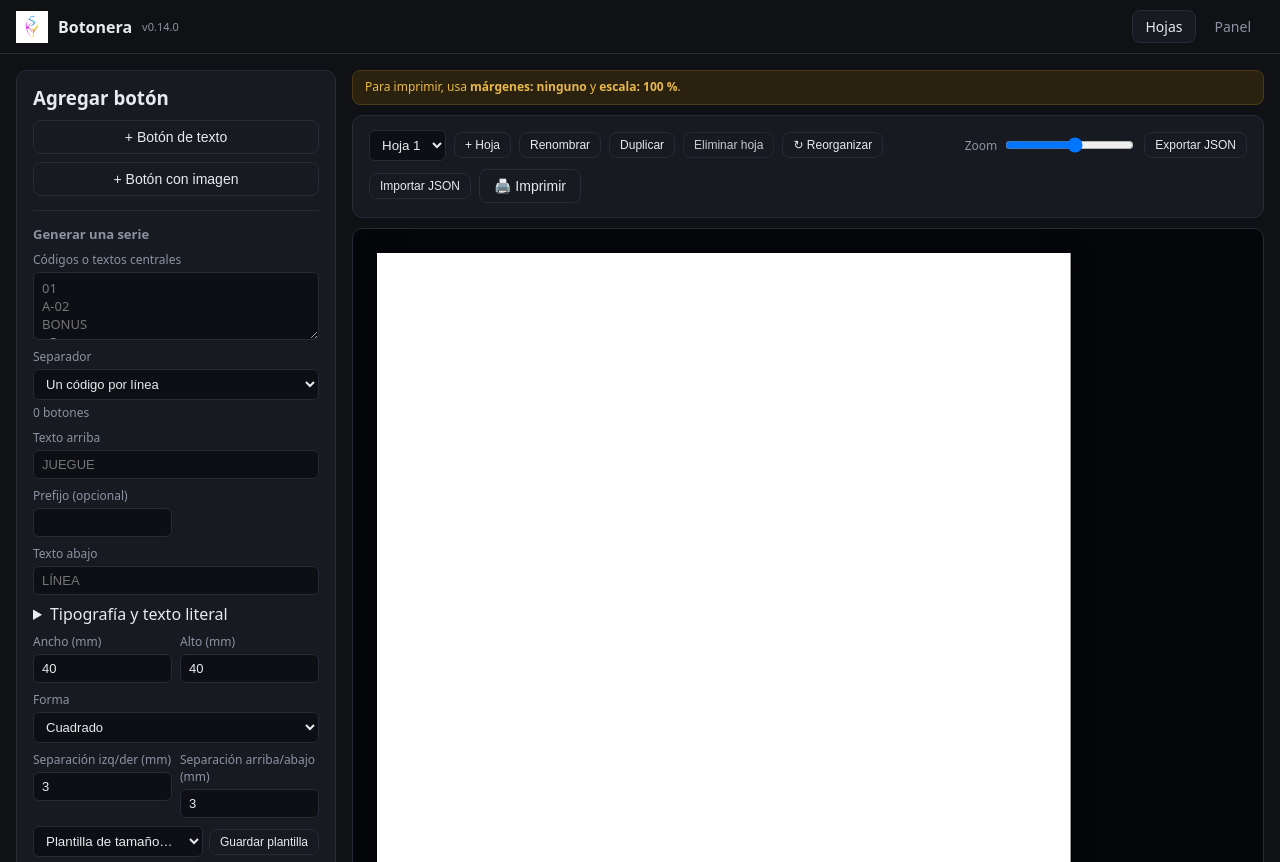
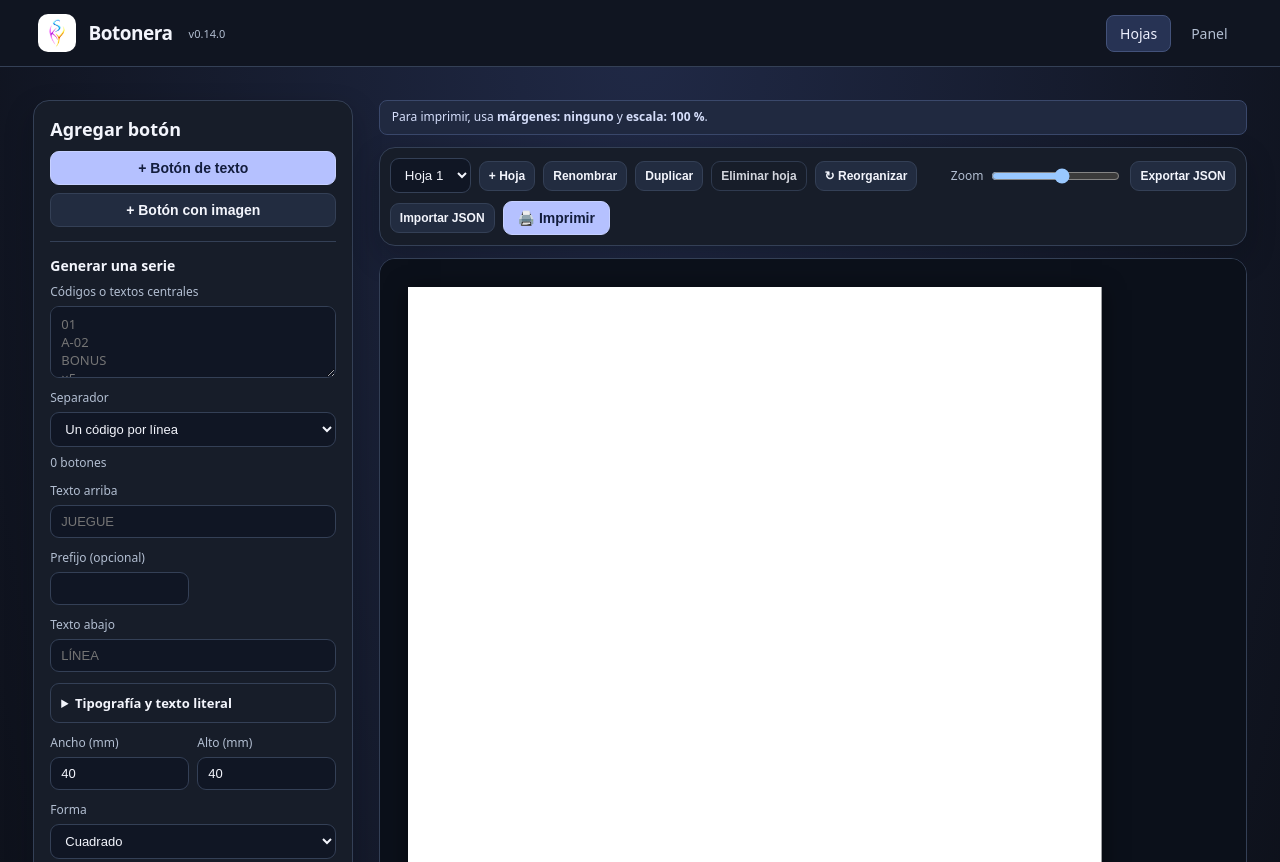
Before and after one commit to iskyhigh00/btn, a plain HTML site: page index.html in a window 1280 px wide. Shown: the top 862 px of the page. Drawn offline with Linux system fonts and the light colour scheme.

Commit message:
Renovar la interfaz del editor y sus controles

```diff
--- a/css/styles.css
+++ b/css/styles.css
@@ -124,3 +124,75 @@ html{-webkit-print-color-adjust:exact;print-color-adjust:exact;color-adjust:exac
   .panel-celda.seleccionada{ outline:none }
   .boton-print.seleccionado{ outline:none }
 }
+
+/* Interfaz del editor en pantalla. Las medidas y reglas de impresión se conservan. */
+@media screen {
+  :root {
+    color-scheme: dark;
+    --bg: #0c0f17;
+    --card: #171d29;
+    --line: #344056;
+    --linesoft: #242e40;
+    --texto: #f3f5fc;
+    --muted: #b2bed1;
+    --accent: #a5b5ff;
+  }
+
+  body { background: radial-gradient(ellipse at top, #202946 0, var(--bg) 52rem); }
+  .topbar {
+    gap: 16px;
+    flex-wrap: wrap;
+    padding: 14px clamp(16px, 3vw, 42px);
+    background: #101521;
+  }
+  .brand { gap: 12px; }
+  .brand-logo { width: 38px; height: 38px; border-radius: 10px; }
+  .brand h1 { font-size: 19px; letter-spacing: -.025em; }
+  .version { margin-left: 4px; }
+  #nav { flex-wrap: wrap; }
+  .nav-link { padding: 8px 13px; }
+  .nav-link.activo { background: #273354; border-color: #43527a; color: #eef1ff; }
+  #app { padding: clamp(12px, 2.6vw, 36px); }
+  .editor { gap: clamp(12px, 2vw, 26px); }
+  .card { border-radius: 16px; padding: 16px; box-shadow: 0 12px 28px #06091147; }
+  .panel-lateral h3 { font-size: 18px; }
+  .panel-lateral h4 { color: var(--texto); font-size: 14px; }
+  .panel-form { gap: 11px; }
+  .campo { font-weight: 500; gap: 6px; }
+  .campo input, .campo select, .campo textarea, .fila-plantilla select, .lienzo-toolbar select {
+    background: #101624;
+    border-radius: 9px;
+    padding: 8px 10px;
+  }
+  .campo textarea { min-height: 66px; }
+  .campo input[type="color"] { padding: 2px; }
+  .campo input[type="checkbox"] { width: auto; margin: 0 6px 0 0; accent-color: var(--accent); }
+  .btn { background: #222c40; border-radius: 9px; font-weight: 600; }
+  .btn:hover { background: #313e59; }
+  .btn.sm { padding: 7px 9px; }
+  .btn.sec { background: transparent; }
+  #btn-nuevo-texto, #f-lista button[type="submit"], #btn-imprimir, #btn-panel-imprimir {
+    background: #b5c1ff;
+    color: #131d3d;
+    border-color: #c6d0ff;
+  }
+  #btn-nuevo-texto:hover, #f-lista button[type="submit"]:hover,
+  #btn-imprimir:hover, #btn-panel-imprimir:hover { background: #d1d8ff; }
+  :where(button, a, input, select, textarea, summary):focus-visible {
+    outline: 2px solid var(--accent);
+    outline-offset: 2px;
+  }
+  .opciones-texto { border: 1px solid var(--line); border-radius: 9px; padding: 10px; }
+  .opciones-texto summary { cursor: pointer; font-size: 13px; font-weight: 600; }
+  .opciones-texto[open] .campo { margin-top: 10px; }
+  .lienzo-wrap { gap: 12px; }
+  .lienzo-toolbar { padding: 10px; }
+  .lienzo-scroll { background: #0b101a; border-radius: 16px; padding: clamp(12px, 2.2vw, 28px); }
+  .aviso-impresion { background: #202940; color: #d5defa; border-color: #3a486b; }
+
+  @media (max-width: 560px) {
+    .topbar { padding: 12px; }
+    .lienzo-toolbar .spacer { display: none; }
+    .zoom-label input { width: 88px; }
+  }
+}
```
